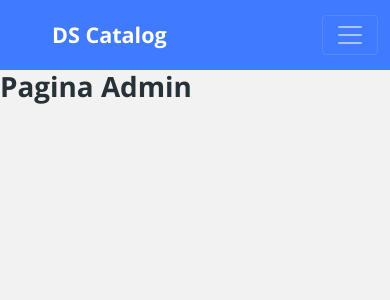
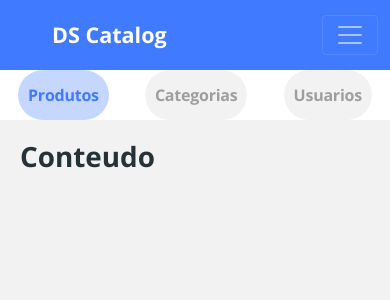
Before and after one commit to WallaceSantosdeOliveira/DSCatalog, a React (Create React App) app in the folder frontweb1/: page /Admin in a window 390 px wide. Shown: the top 300 px of the page. Built offline with nearby package versions, Linux system fonts and the light colour scheme.

Commit message:
Admin Navbar layout mobile

```diff
--- /dev/null
+++ b/frontweb1/src/pages/Admin/Navbar/index.tsx
@@ -0,0 +1,27 @@
+import './styles.css';
+
+const Navbar = () => {
+  return (
+    <nav className="admin-nav-container">
+      <ul>
+        <li>
+          <a href="link" className="admin-nav-item active">
+            <p>Produtos</p>
+          </a>
+        </li>
+        <li>
+          <a href="link" className="admin-nav-item">
+            <p>Categorias</p>
+          </a>
+        </li>
+        <li>
+          <a href="link" className="admin-nav-item">
+            <p>Usuarios</p>
+          </a>
+        </li>
+      </ul>
+    </nav>
+  );
+};
+
+export default Navbar;
--- /dev/null
+++ b/frontweb1/src/pages/Admin/Navbar/styles.css
@@ -0,0 +1,37 @@
+ul {
+    display: flex;
+    justify-content: space-around;
+    list-style-type: none;
+    margin-bottom: 0;
+    padding: 0;
+}
+
+
+.admin-nav-container {
+ padding: 1opx;
+ background-color: #fff;
+}
+
+.admin-nav-item {
+display: flex;
+justify-content: center;
+align-items: center;
+height: 50px;
+background-color:  #f2f2f2;
+border-radius: 100px;
+padding: 0 10px;
+font-size: 16px;
+font-weight: bold;
+letter-spacing: -0.015em;
+color: #9e9e9e;
+}
+
+.admin-nav-item.active {
+    background: rgba(64, 123, 255, 0.3);
+    color: #407bff;
+
+}
+
+.admin-nav-container p {
+    margin-bottom: 0;
+}
--- a/frontweb1/src/pages/Admin/index.tsx
+++ b/frontweb1/src/pages/Admin/index.tsx
@@ -1,4 +1,15 @@
+import Navbar from './Navbar';
+import './styles.css'
+
 const Admin = () => {
-  return <h1>Pagina Admin</h1>;
+  return (
+    <div className="admin-container">
+      <Navbar />
+      <div className="admin-content">
+        <h1>Conteudo</h1>
+      </div>
+    </div>
+  );
 };
+
 export default Admin;
--- /dev/null
+++ b/frontweb1/src/pages/Admin/styles.css
@@ -0,0 +1,18 @@
+.admin-container {
+  display: flex;
+  flex-direction: column;
+}
+
+.admin-content {
+  padding: 20px;
+}
+
+@media (min-width: 1200px) {
+  .admin-container {
+    flex-direction: row;
+  }
+}
+
+.admin-content {
+  flex: 1;
+}
```
